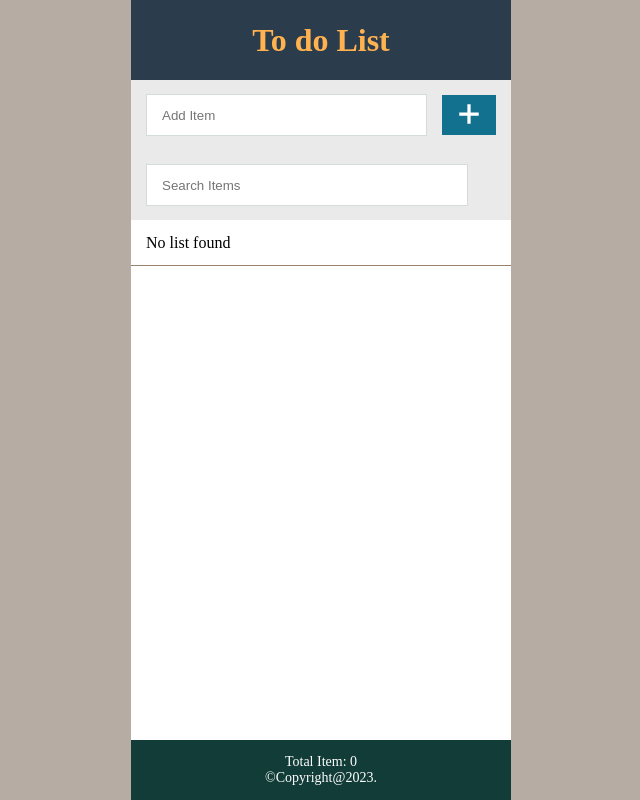
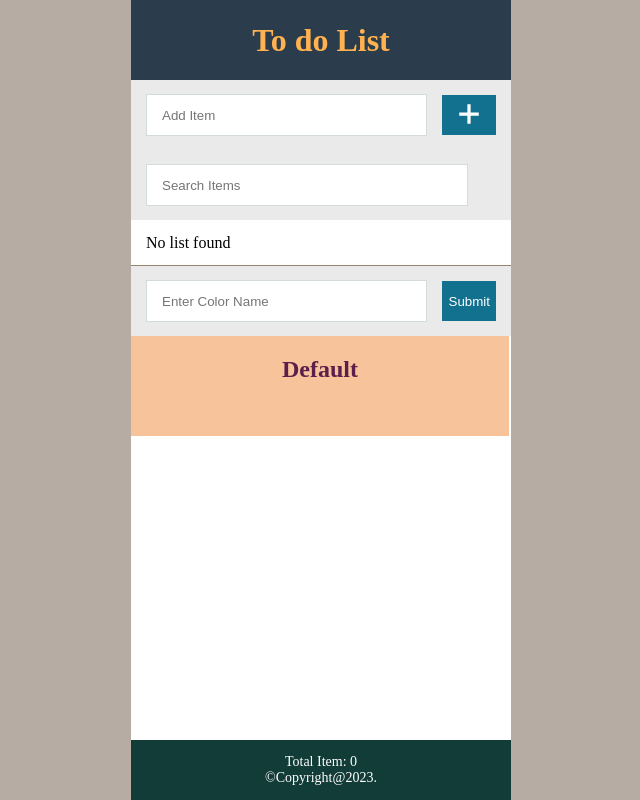
Before and after one commit to sarbudeenmca/react, a React (Create React App) app: page / in a window 1280 px wide. Shown: the whole page, without its empty margins (319-959 px from the left). Built offline with nearby package versions, Linux system fonts and the light colour scheme; the HTML template or start-up script is replaced by a standard one.

Commit message:
With UseRef

```diff
--- a/package.json
+++ b/package.json
@@ -8,7 +8,9 @@
     "@testing-library/user-event": "^13.5.0",
     "react": "^18.2.0",
     "react-dom": "^18.2.0",
+    "react-icon": "^1.0.0",
     "react-icons": "^4.12.0",
+    "react-router-dom": "^6.19.0",
     "react-scripts": "^5.0.1",
     "web-vitals": "^2.1.4"
   },
--- /dev/null
+++ b/src/AddColor.js
@@ -0,0 +1,17 @@
+import React from 'react'
+
+const AddColor = ({ color, setColor, handleColorSubmit }) => {
+    return (
+        <form className='addForm' onSubmit={handleColorSubmit}>
+            <input
+                type='text'
+                placeholder='Enter Color Name'
+                value={color}
+                onChange={(e) => setColor(e.target.value)}
+            />
+            <button type='submit'>Submit</button>
+        </form>
+    )
+}
+
+export default AddColor
--- a/src/AddItem.js
+++ b/src/AddItem.js
@@ -1,11 +1,13 @@
-import React from 'react'
+import React, { useRef } from 'react'
 import { GoPlus } from 'react-icons/go'
 
-const AddItem = ({newItem, setNewItem, handleSubmit}) => {
+const AddItem = ({ newItem, setNewItem, handleSubmit }) => {
+    const inputRef = useRef()
     return (
         <form className='addForm' onSubmit={handleSubmit}>
             <input
                 type='text'
+                ref={inputRef}
                 autoFocus
                 id='addItem'
                 placeholder='Add Item'
@@ -14,7 +16,7 @@ const AddItem = ({newItem, setNewItem, handleSubmit}) => {
                 required
             />
             <button type='submit'>
-                <GoPlus className='addIcon' onClick={()=>handleSubmit}/>
+                <GoPlus type='submit' className='addIcon' onClick={() => inputRef.current.focus()} />
             </button>
         </form>
     )
--- a/src/App.js
+++ b/src/App.js
@@ -6,7 +6,7 @@ import { useState } from "react";
 function App() {
 
   const savedList = JSON.parse(localStorage.getItem('updatedItems'))
-  const initialList = [] //{ id: 1, desc: "Install New OS", checkbox: true }
+  const initialList = []
   const [items, setItems] = useState(savedList ? savedList : initialList)
 
   const afterHandle = (updatedItems) => {
@@ -33,7 +33,7 @@ function App() {
   return (
     <div>
       <Header
-        myTitle='To do List'
+        myTitle='To do List' myLink='colors'
       />
       <Content
         items={items}
--- /dev/null
+++ b/src/Colors.js
@@ -0,0 +1,74 @@
+import React, { useState } from 'react'
+import AddColor from './AddColor'
+
+const Colors = () => {
+    const [color, setColor] = useState('')
+    const [bgColor, setBgColor] = useState('#F6C39A')
+    const [colorText, setColorText] = useState('Default')
+    const [textColor, setTextColor] = useState('#5C1F4B')
+    const changeBgColor = (color) => {
+        setBgColor(color)
+    }
+
+    const changeText = (color) => {
+        setColorText(color)
+    }
+
+    const changeTextColor = (color) => {
+        let invertedColor;
+
+        // Check if the color is a hex code
+        if (/^#([0-9A-Fa-f]{3}){1,2}$/.test(color)) {
+            color = color.replace(/^#/, '');
+            invertedColor = (parseInt(color, 16) ^ 0xFFFFFF).toString(16).padStart(6, '0');
+        } else {
+
+            const rgbToHex = (rgb) => {
+                // Extract the RGB components
+                const rgbArray = rgb.match(/\d+/g).map(Number);
+
+                // Convert each component to a two-digit hexadecimal number
+                const hexArray = rgbArray.map(component => component.toString(16).padStart(2, '0'));
+
+                // Combine the components into a hexadecimal color code
+                const hexColor = `#${hexArray.join('')}`;
+
+                return hexColor;
+            }
+
+            // If it's not a hex code, try to parse it as a color name
+            const tempDiv = document.createElement('div')
+            tempDiv.style.color = color
+            document.body.appendChild(tempDiv)
+            let currColor = rgbToHex(getComputedStyle(tempDiv).color)
+            currColor = currColor.replace(/^#/, '');
+            invertedColor = (parseInt(currColor, 16) ^ 0xFFFFFF).toString(16).padStart(6, '0');
+            document.body.removeChild(tempDiv);
+
+        }
+        setTextColor("#" + invertedColor);
+    }
+
+    const handleColorSubmit = (e) => {
+        (e).preventDefault()
+        changeBgColor(color)
+        changeText(color)
+        changeTextColor(color)
+        setColor('')
+    }
+
+    return (
+        <section>
+            <AddColor
+                color={color}
+                handleColorSubmit={handleColorSubmit}
+                setColor={setColor}
+            />
+            <div style={{ backgroundColor: bgColor }} className='colorBox'>
+                <h2 style={{ color: textColor }}>{colorText}</h2>
+            </div>
+        </section>
+    )
+}
+
+export default Colors
--- a/src/Content.js
+++ b/src/Content.js
@@ -2,6 +2,7 @@ import React, { useState } from 'react'
 import ItemsList from './ItemsList';
 import AddItem from './AddItem';
 import SearchItem from './SearchItem';
+import Colors from './Colors';
 
 const Content = ({ items, handleCheckbox, handleRemove, afterHandle }) => {
 
@@ -23,6 +24,7 @@ const Content = ({ items, handleCheckbox, handleRemove, afterHandle }) => {
   return (
     <main>
       <AddItem
+        items={items}
         newItem={newItem}
         setNewItem={setNewItem}
         handleSubmit={handleSubmit}
@@ -44,6 +46,7 @@ const Content = ({ items, handleCheckbox, handleRemove, afterHandle }) => {
           )
         }
       </ul >
+      <Colors />
     </main >
   )
 }
--- a/src/Header.js
+++ b/src/Header.js
@@ -3,13 +3,15 @@ import React from 'react'
 const Header = (props) => {
   return (
     <header>
+      <div className='heading'>
         <h1>{props.myTitle}</h1>
+      </div>
     </header>
   )
 }
 
 Header.defaultProps = {
-  myTitle : 'Default Title'
+  myTitle: 'Default Title'
 }
 
 export default Header
--- a/src/index.css
+++ b/src/index.css
@@ -84,6 +84,7 @@ main {
     display: flex;
     justify-content: flex-start;
     flex-direction: column;
+    overflow-y: auto;
 }
 
 .list {
@@ -195,3 +196,14 @@ main {
 .addForm button:hover{
     background-color: #0a5167;
 }
+
+.colorBox{
+    height: 100px;
+    width: calc(100% - 2px);
+    float: left;
+}
+
+section h2{
+    text-align: center;
+    color: #fff;
+}
```
Also changed, not shown: 1 other file (tests, documents, lock files or other folders).
